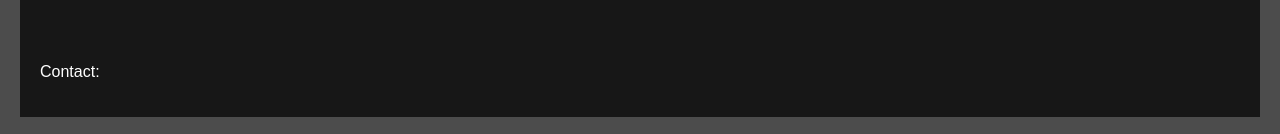
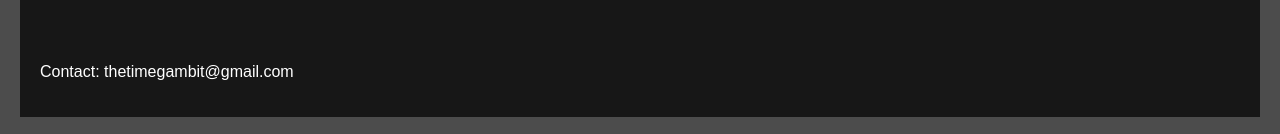
Before and after one commit to TheTimeGambit/thetimegambit, a plain HTML site: page index.html in a window 1280 px wide. Shown: the part 1508-1642 px from the top of the page. Drawn offline with Linux system fonts and the light colour scheme; no server answers.

Commit message:
Update index.html

```diff
--- a/index.html
+++ b/index.html
@@ -75,7 +75,7 @@
 
 
         <section id="team-section">
-            <p>Contact:</p> <a href=mailto:“thetimegambit@gmail.com”></a></p>
+            <p>Contact: thetimegambit@gmail.com</p>
         </section>
 
     </div>
```
